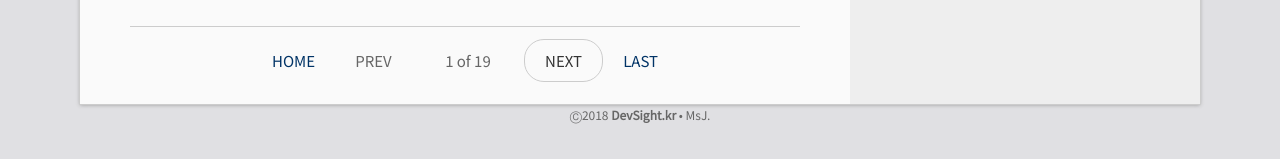
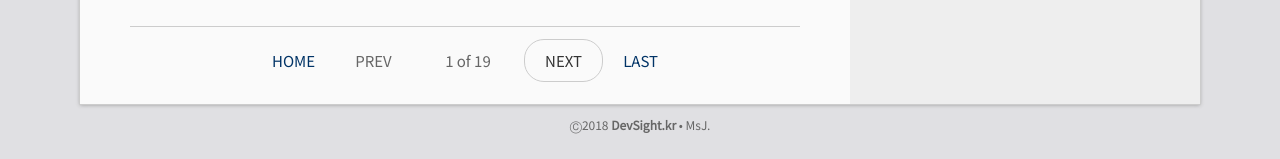
Before and after one commit to DebugJO/rustlang, a Jekyll site: the page built from index.html, in a window 1280 px wide and 900 px high, scrolled down 2918 px. Shown: the part 738-897 px from the top of the window. Built offline with Jekyll 4.4.1, drawn with Linux system fonts in a browser that asks for light colours; the list of posts is cut into pages by our own code.

Commit message:
Update footer.html

```diff
--- a/_includes/footer.html
+++ b/_includes/footer.html
@@ -1,5 +1,5 @@
 <footer class="footer">
-<div class="wrapper">
+<div style="margin-top:10px;" class="wrapper">
 <!-- &copy; {{ site.time | date: '%Y' }} {{ site.author }} -->
   Ⓒ2018 <b>DevSight.kr</b> • MsJ.
 </div>
```
